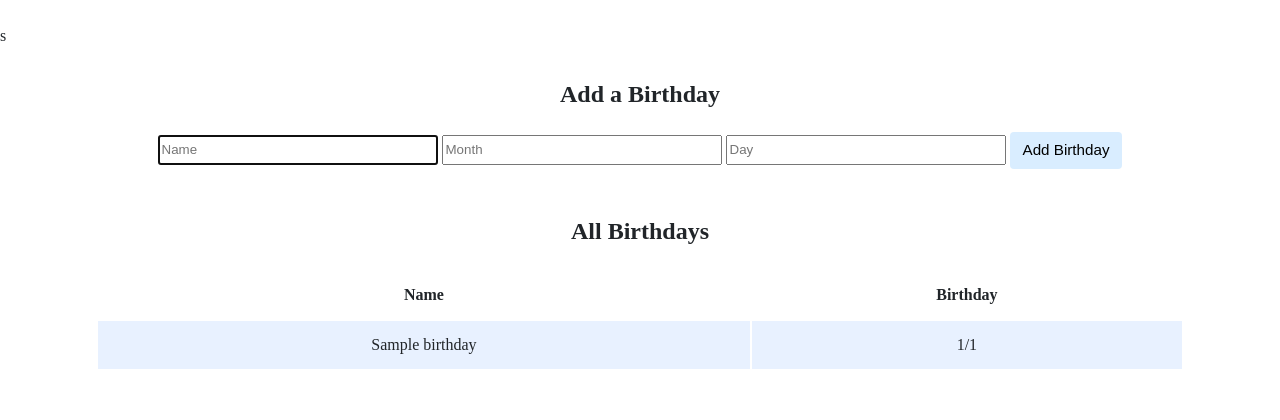
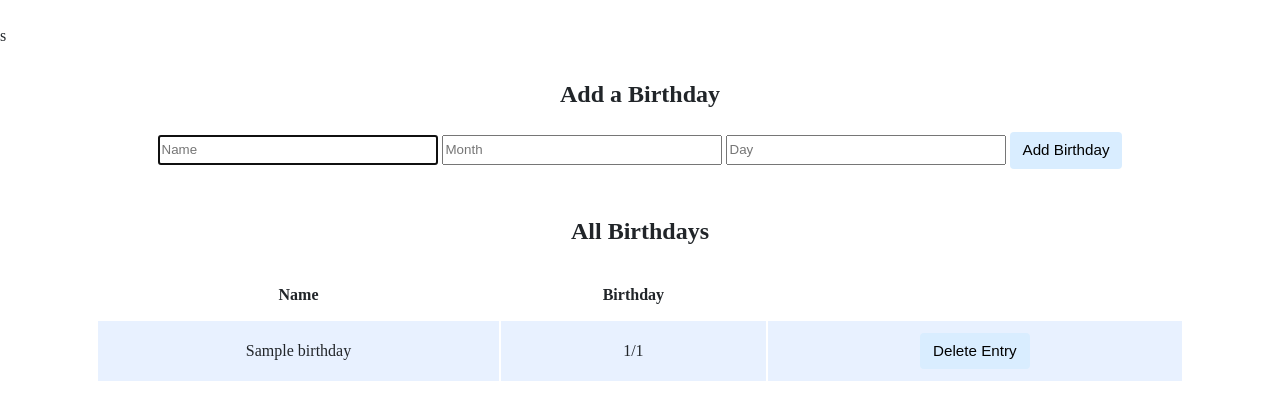
Before and after one commit to patgratt/birthdayTrackerApp, a Flask app: page / in a window 1280 px wide. Shown: the part 255-675 px from the top of the page. Run offline with Flask 2, Linux system fonts and the light colour scheme; tables that the repository leaves empty hold one stand-in row (values such as "Sample post"); some libraries are stand-ins or nearby versions.

Commit message:
added delete button

```diff
--- a/birthdays/app.py
+++ b/birthdays/app.py
@@ -43,3 +43,10 @@ def index():
 
         # Render birthdays page
         return render_template("index.html", birthdays=birthdays)
+
+@app.route("/deleteEntry", methods=["POST"])
+def deleteEntry():
+    id = request.form.get("id")
+    if id:
+        db.execute("DELETE FROM birthdays WHERE id = ?", id)
+    return redirect("/")
--- a/birthdays/templates/index.html
+++ b/birthdays/templates/index.html
@@ -41,6 +41,12 @@
                             <tr>
                                 <td>{{ birthday.name }}</td>
                                 <td>{{ birthday.month }}/{{ birthday.day }}</td>
+                                <td>
+                                    <form action="/deleteEntry" method="post">
+                                        <input name="id" type="hidden" value="{{ birthday.id }}">
+                                        <input type="submit" value="Delete Entry">
+                                    </form>
+                                </td>
                             </tr>
                         {% endfor %}
                     </tbody>
```
Also changed, not shown: birthdays/birthdays.db.
